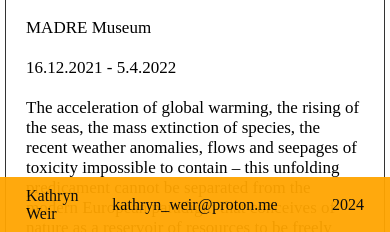
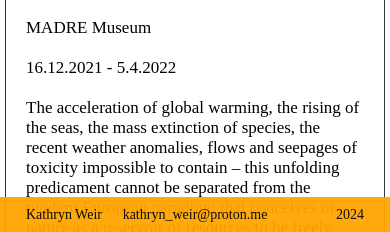
Before and after one commit to thisisjimmytesting/thisisjimmytesting.github.io, a plain HTML site: page index.html in a window 390 px wide. Shown: the part 611-843 px from the top of the page. Drawn offline with Linux system fonts and the light colour scheme.

Commit message:
Fixed text sizes

```diff
--- a/style.css
+++ b/style.css
@@ -182,6 +182,7 @@ body{
 .left, .center, .right {
     flex: 1;
     text-align: center;
+	font-size: 17px;
 }
 
 .left {
@@ -233,5 +234,9 @@ body{
 	.grid-big {
 	grid-template-columns: auto;
 	padding: 5px;
+	}
+	.left, .center, .right {
+	font-size: 14px;
+	}
+
 }
-}
```
